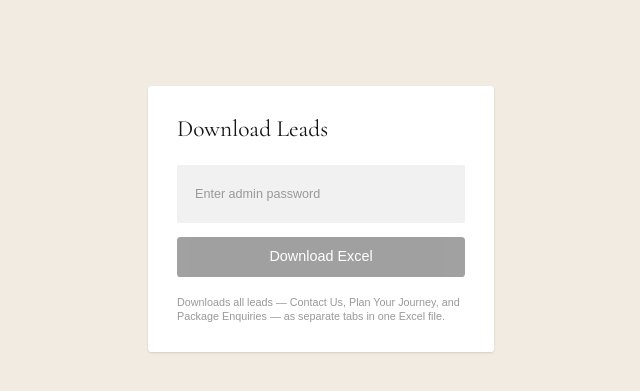
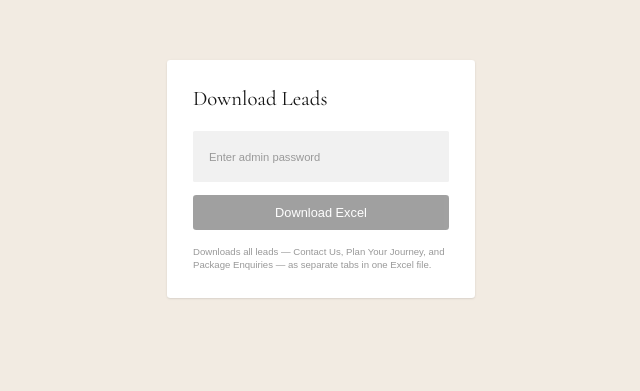
Before and after one commit to tivortours/Tivor, a Next.js app: page /admin in a window 1280 px wide. Shown: the part 141-532 px from the top of the page, without its empty margins (319-959 px from the left). Built offline with nearby package versions, Linux system fonts and the light colour scheme; a web font is replaced by a local one.

Commit message:
feat: screen size

```diff
--- a/app/globals.css
+++ b/app/globals.css
@@ -37,9 +37,9 @@ body {
   color: #151515;
 }
 
-@media (min-width: 1024px) and (max-width: 1440px) {
+@media (min-width: 1024px) {
   html {
-    zoom: 0.9;
+    zoom: 0.8;
   }
 }
 
```
